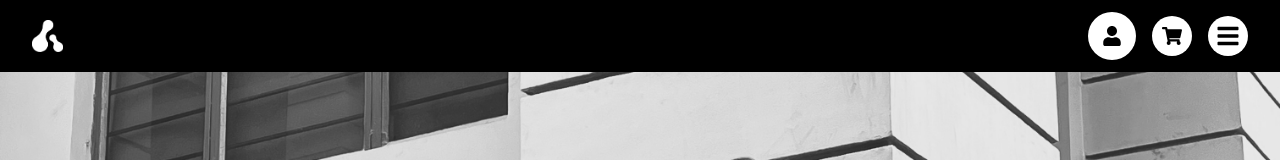
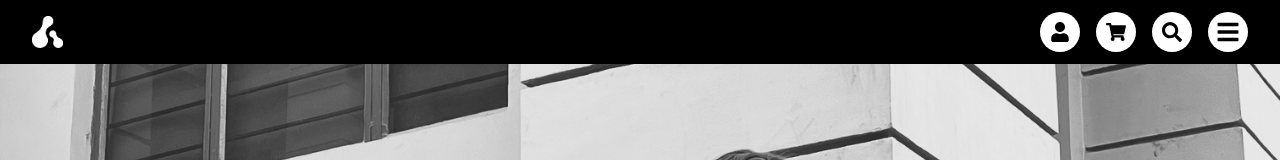
Before and after one commit to aditya123473892/AtomCreations_frontend, a React (Vite) app: page / in a window 1280 px wide. Shown: the top 160 px of the page. Built offline with nearby package versions, Linux system fonts and the light colour scheme.

Commit message:
navbar fixed

```diff
--- a/src/components/Navbar/Navbar.jsx
+++ b/src/components/Navbar/Navbar.jsx
@@ -2,7 +2,7 @@ import React, { useState, useEffect, useContext } from "react";
 import { Link, useNavigate } from "react-router-dom";
 import { motion, useCycle } from "framer-motion";
 import icon from "../../assets/new_logo.png";
-import { FaUser, FaShoppingCart, FaBars, FaTimes } from "react-icons/fa";
+import { FaUser, FaShoppingCart, FaBars, FaTimes, FaSearch } from "react-icons/fa";
 import { AuthContext } from "../ContextProvider/AuthContext";
 import { Avatar } from "@mui/material";
 import axios from "axios";
@@ -62,7 +62,7 @@ const Navbar = () => {
             <motion.div
               whileHover={{ scale: 1.1 }}
               whileTap={{ scale: 0.9 }}
-              className="flex items-center justify-center w-12 h-12 rounded-full bg-white text-black"
+              className="flex items-center justify-center w-10 h-10 rounded-full bg-white text-black"
             >
               <FaUser className="text-xl" />
             </motion.div>
@@ -113,6 +113,15 @@ const Navbar = () => {
             <FaShoppingCart className="text-xl" />
           </motion.div>
         </Link>
+        <Link to="/cart" className="relative button-link">
+          <motion.div
+            whileHover={{ scale: 1.1 }}
+            whileTap={{ scale: 0.9 }}
+            className="flex items-center justify-center w-10 h-10 rounded-full bg-white text-black"
+          >
+            <FaSearch className="text-xl" />
+          </motion.div>
+        </Link>
         <div>
           <motion.div
             initial={false}
@@ -130,7 +139,7 @@ const Navbar = () => {
         initial={false}
         animate={isOpen ? "open" : "closed"}
         variants={sideVariants}
-        className={`bg-black text-white fixed w-full top-16 md:top-[5rem] left-0 overflow-y-auto bottom-0 py-6 pl-4 ${
+        className={`bg-black text-white fixed w-96 top-16 right-0 overflow-y-auto bottom-0 py-6 px-8 text-right ${
           isOpen ? "block" : "hidden"
         }`}
       >
```
